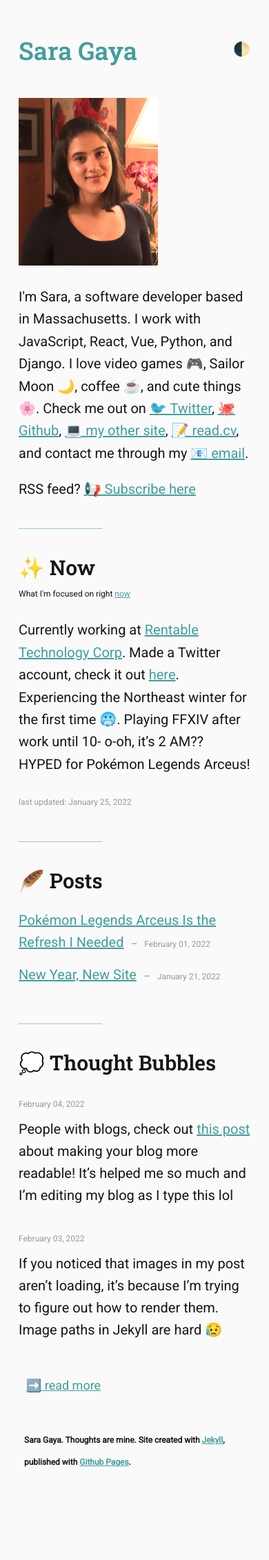
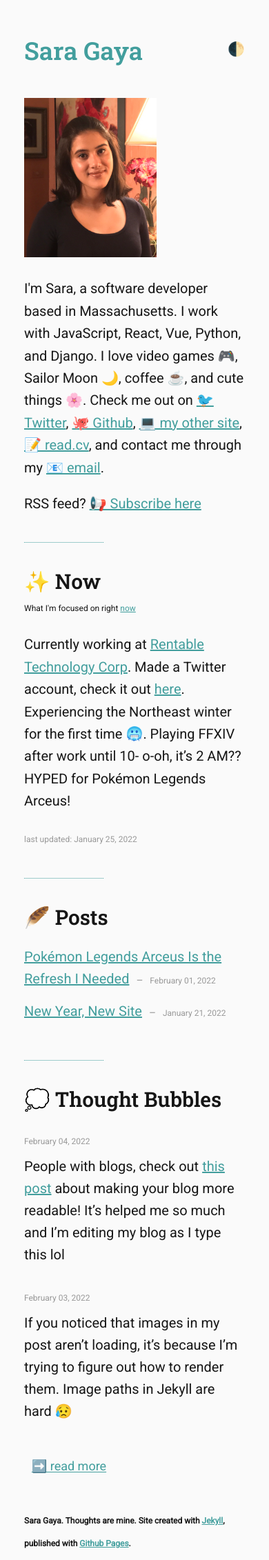
Before and after one commit to sgaya16/blog, a Jekyll site: the page built from index.html, in a window 390 px wide. Shown: the whole page at 69% size. Built offline with Jekyll 4.4.1, drawn with Linux system fonts in a browser that asks for light colours; before the commit the page ends 2145 px from its top, so only the background shows below that.

```diff
--- a/_sass/main.scss
+++ b/_sass/main.scss
@@ -221,7 +221,7 @@ body.dark-mode {
 @media screen and (max-width: 400px) {
   header,
   main {
-    max-width: 21rem;
+    max-width: 20rem;
     padding-top: 1.4em;
   }
 }
--- a/feed.xml
+++ b/feed.xml
@@ -8,7 +8,7 @@ permalink: /feed/
 <channel>
 	<title>{{ site.title }}</title>
 	<description>A site about me and my writing</description>
-	<atom:link href="{{ site.url }}/feed.xml" rel="self" type="application/rss+xml" />
+	<atom:link href="{{ site.url }}/feed/" rel="self" type="application/rss+xml" />
 	<lastBuildDate>{{ site.time | date_to_rfc822 }}</lastBuildDate>
 	<link>{{ site.url }}</link>
 
```
